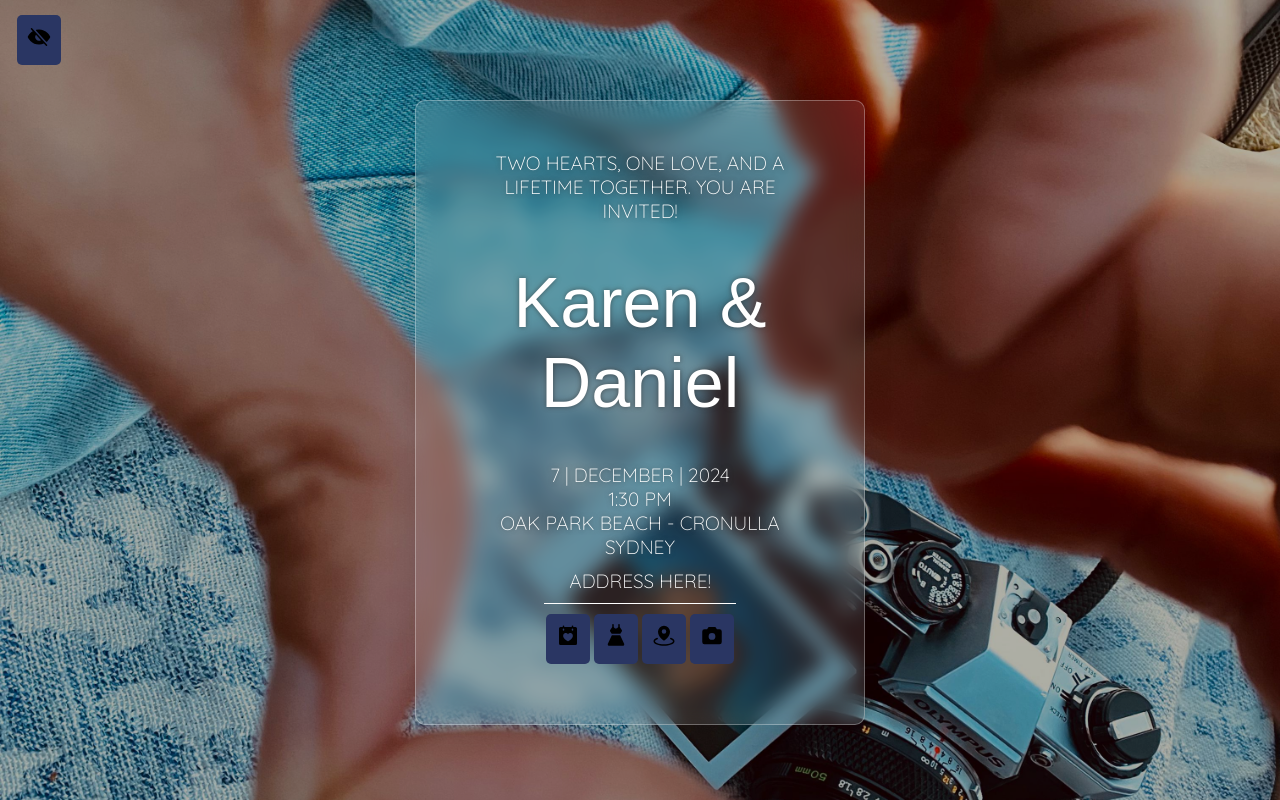
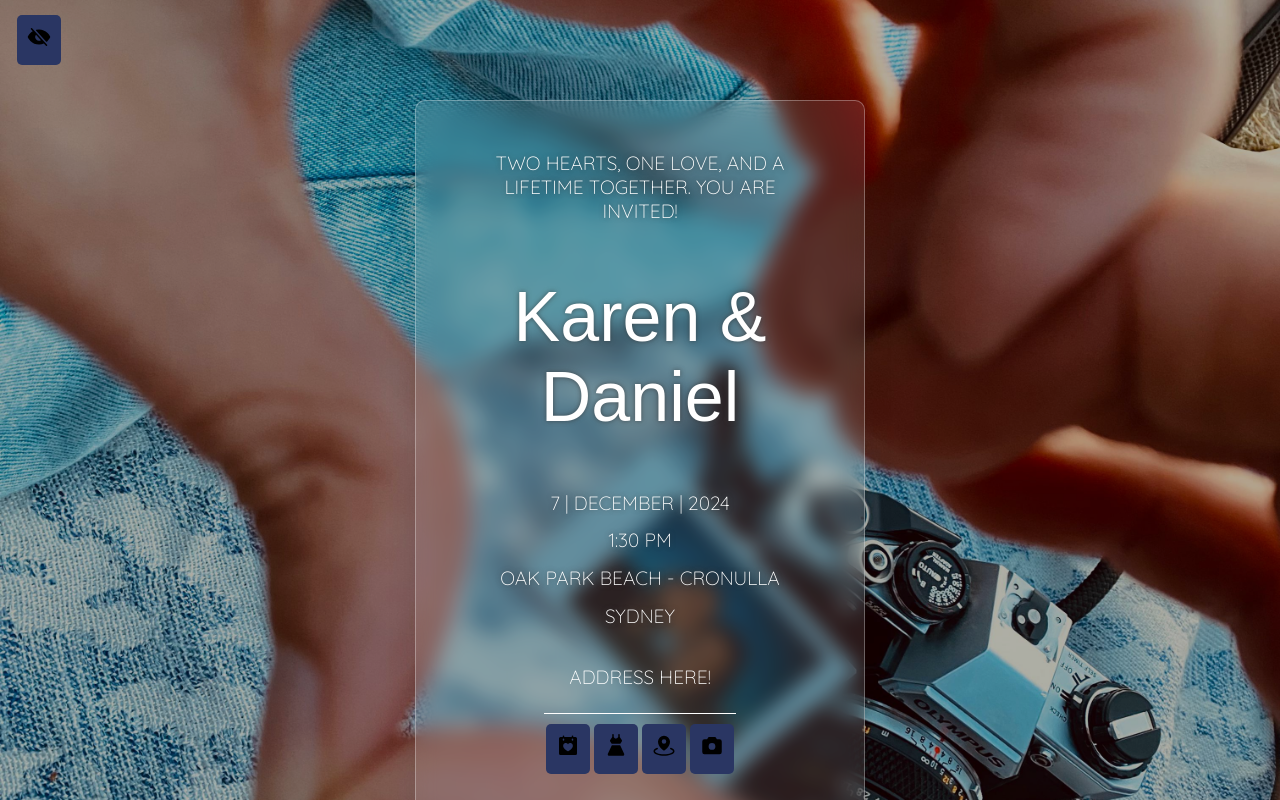
Before and after one commit to jdriosdev/kada, a Next.js app: page / in a window 1280 px wide. Shown: the top 800 px of the page. Built offline with nearby package versions, Linux system fonts and the light colour scheme; a web font is replaced by a local one.

Commit message:
fix layout for buttons

```diff
--- a/app/page.module.css
+++ b/app/page.module.css
@@ -187,9 +187,9 @@ a.secondary {
   padding: 50px;
   display: flex;
   flex-direction: column;
-  justify-content: center;
+  justify-content: space-between;
   align-items: center;
-  min-height: 600px;
+  min-height: 735px;
   width: 100%;
   max-width: 450px;
 
```
